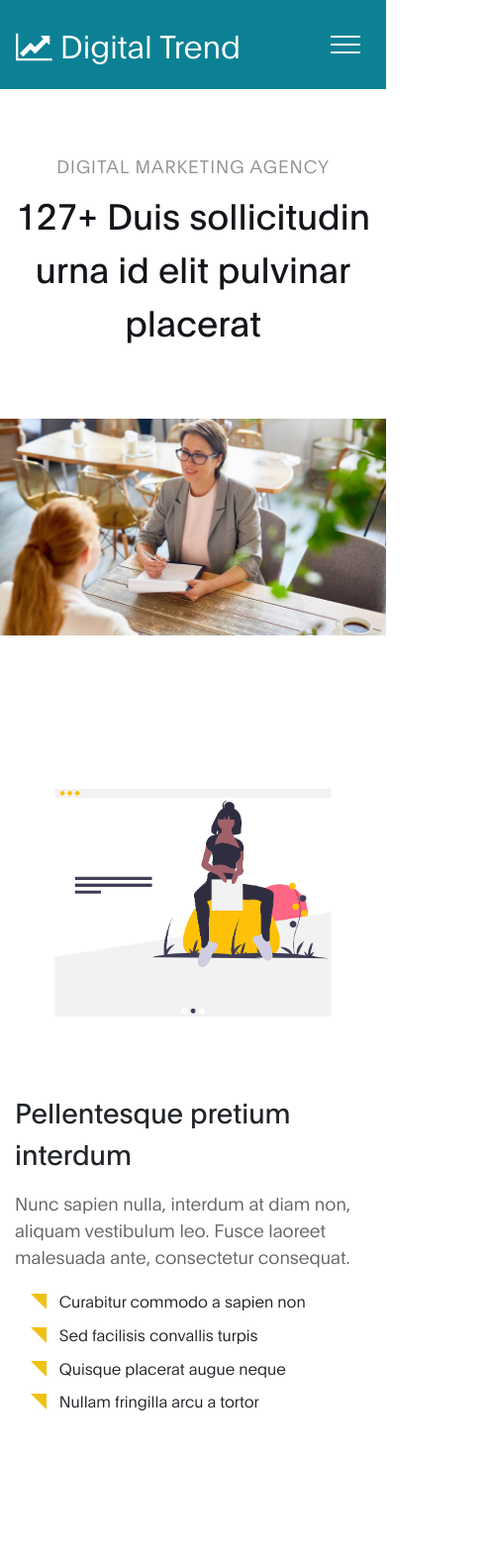
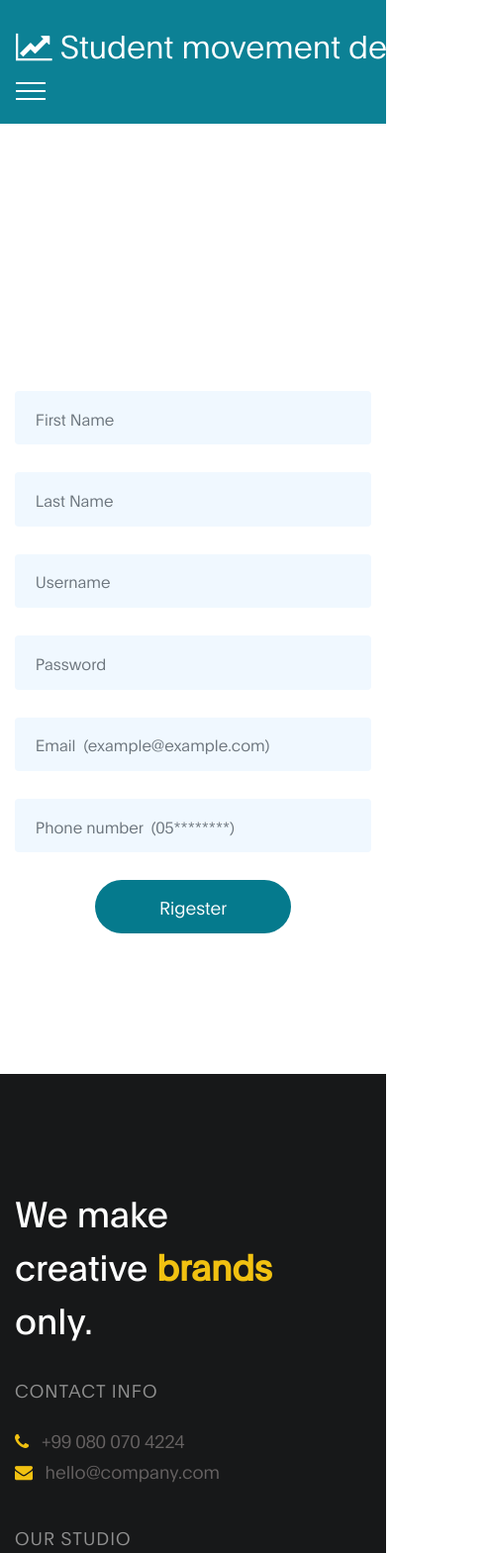
Before and after one commit to Ohoud7/GP, a plain HTML site: page project-detail.html in a window 390 px wide. Shown: the top 1569 px of the page at 99% size, 494 px wide, since content can reach past the window. Drawn offline with Linux system fonts and the light colour scheme; grey boxes are pictures that could not be loaded.

Commit message:
ohoud changes

```diff
--- a/project-detail.html
+++ b/project-detail.html
@@ -2,7 +2,7 @@
 <html lang="en">
 <head>
 
-     <title>Digital Trend - Project Detail</title>
+     <title>Student movement detection </title>
 <!--
 
 DIGITAL TREND
@@ -34,7 +34,7 @@ https://templatemo.com/tm-538-digital-trend
         <div class="container">
             <a class="navbar-brand" href="index.html">
               <i class="fa fa-line-chart"></i>
-              Digital Trend
+              Student movement detection
             </a>
 
             <button class="navbar-toggler" type="button" data-toggle="collapse" data-target="#navbarNav" aria-controls="navbarNav" aria-expanded="false"
@@ -69,9 +69,9 @@ https://templatemo.com/tm-538-digital-trend
 
                     <div class="col-lg-9 mx-auto col-md-10 col-12 mt-lg-5 text-center" data-aos="fade-up">
 
-                      <h4>Digital Marketing Agency</h4>
+                     <!-- <h4>Digital Marketing Agency</h4> -->
 
-                      <h1>127+ Duis sollicitudin urna id elit pulvinar placerat</h1>
+                     <!-- <h1>127+ Duis sollicitudin urna id elit pulvinar placerat</h1> -->
                     </div>
 
                </div>
@@ -79,10 +79,11 @@ https://templatemo.com/tm-538-digital-trend
      </section>
 
      <div class="full-image text-center" data-aos="zoom-in">
-       <img src="images/project/project-detail/interview-process.jpg" class="img-fluid" alt="interview process">
+      <!-- <img src="images/project/project-detail/interview-process.jpg" class="img-fluid" alt="interview process"> -->
      </div>
 
      <!-- PROJECT DETAIL -->
+     <!--
      <section class="project-detail section-padding">
           <div class="container">
                <div class="row">
@@ -94,16 +95,31 @@ https://templatemo.com/tm-538-digital-trend
 
                     <div class="col-lg-5 col-md-6 mr-lg-auto mt-lg-5 col-12" data-aos="fade-up" data-aos-delay="200">
 
-                      <h2>Pellentesque pretium interdum</h2>
+                     <<h2>Pellentesque pretium interdum</h2> -->
+
+                     <!-- the form
+                     <h2> Fill this </h2>
 
                       <p class="mt-3 mb-4">Nunc sapien nulla, interdum at diam non, aliquam vestibulum leo. Fusce laoreet malesuada ante, consectetur consequat.</p>
 
+                      <form method='post' action=''>
                       <ul class="list-detail">
-                        <li><span>Curabitur commodo a sapien non</span></li>
-                        <li><span>Sed facilisis convallis turpis</span></li>
-                        <li><span>Quisque placerat augue neque</span></li>
-                        <li><span>Nullam fringilla arcu a tortor</span></li>
+                        <li><span>Frist Name</span></li>
+                        <li><input name='name' type='text' autofocus required size='20' placeholder='write your name' ></li>
+                        <li><span>Last Name</span></li>
+                        <li><input type='text' size='20'></li>
+                        <li><span>Username</span></li>
+                        <li><input type='text' size='20'></li>
+                        <li><span>Email</span></li>
+                        <li><input type='email' placeholder='name@domain.com'></li>
+                        <li><span>Password</span></li>
+                        <li><input </li>
+                        <li><span></span></li>
+                        <li><span></span></li>
+                       <li><span></span></li>
+                        <li><span></span></li>
                       </ul>
+                      </form>
                     </div>
                </div>
 
@@ -125,7 +141,57 @@ https://templatemo.com/tm-538-digital-trend
                 </div>
               </div>
           </div>
-     </section>
+     </section> -->
+
+
+
+
+     <!--       Form                   -->
+
+    <section class="contact section-padding">
+      <div class="col-lg-8 mx-auto col-md-10 col-12">
+          <form action="#" method="post" class="contact-form">
+
+              <div class="row">
+                  <div class="col-lg-6 col-12">
+                    <input type="text" class="form-control" name="Fname" placeholder="First Name" required>
+                  </div>
+
+                  <div class="col-lg-6 col-12">
+                      <input type="text" class="form-control" name="Lname" placeholder="Last Name" required>
+                  </div>
+
+                  <div class="col-lg-6 col-12">
+                      <input type="text" class="form-control"  placeholder="Username" required>
+                  </div>
+
+                  <div class="col-lg-6 col-12">
+                      <input type="Password" class="form-control"  placeholder="Password" required>
+                  </div>
+
+                  <div class="col-lg-6 col-12">
+                      <input type="email" class="form-control" name="email" placeholder="Email  (example@example.com)" required>
+                  </div>
+
+                  <div class="col-lg-6 col-12">
+                    <input type='tel' pattren='\(\d{2} +\d{4}-\d{4}' class="form-control" name="Phonenumber" placeholder='Phone number  (05********) ' required>
+                  </div>
+
+                  <div class="col-lg-5 mx-auto col-7">
+                      <button type="submit" class="form-control" id="submit-button" name="submit">Rigester</button>
+                  </div>
+
+              </div>
+
+
+
+
+              </form>
+
+      </div>
+
+
+  </Section>
 
 
     <footer class="site-footer">
```
Also changed, not shown: contact.html (+1 -1 lines), index.html (+3 -3 lines), login.html (added, +88 -0 lines).
